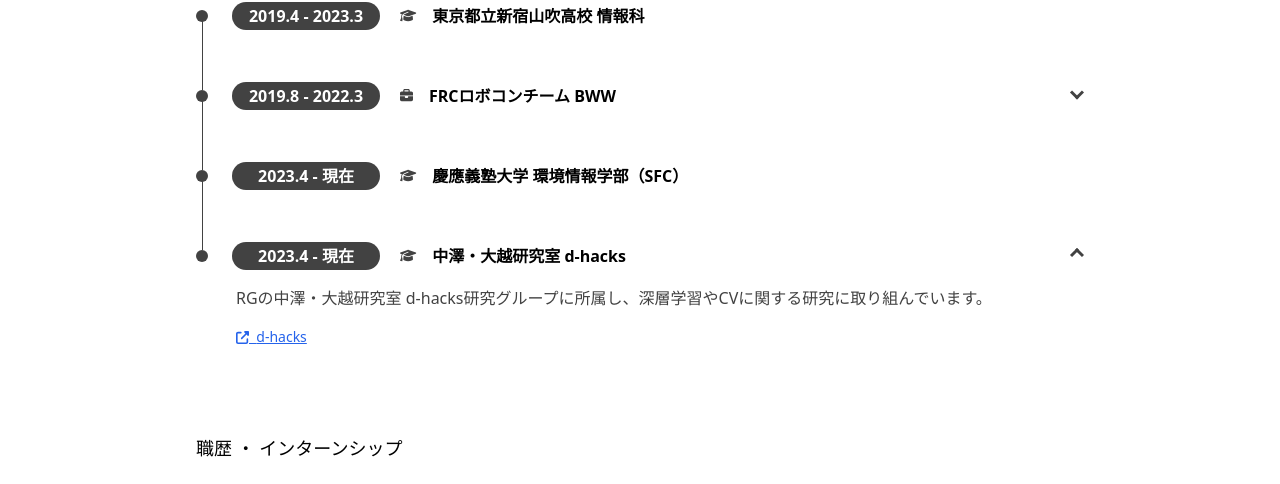
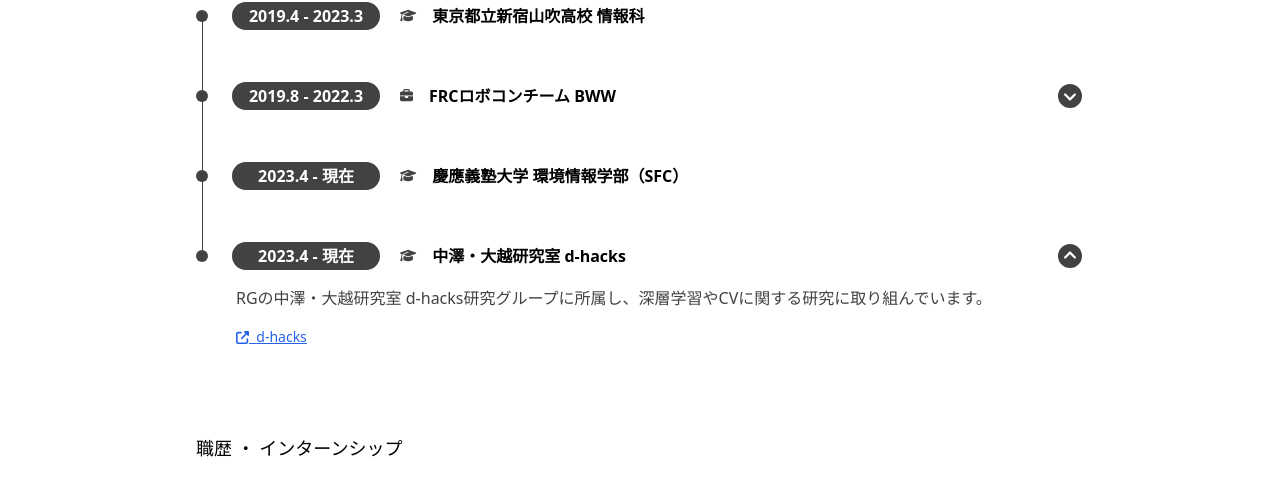
Before and after one commit to sakusaku3939/my-page, a Next.js app: page /profile in a window 1280 px wide. Shown: the part 267-751 px from the top of the page. Built offline with nearby package versions, Linux system fonts and the light colour scheme; no server answers; a web font is replaced by a local one.

Commit message:
Improve visibility of accordion arrows

```diff
--- a/src/components/organism/Timeline/Timeline.module.css
+++ b/src/components/organism/Timeline/Timeline.module.css
@@ -45,23 +45,30 @@
 
 .arrow {
     position: absolute;
-    top: 8px;
+    top: 2px;
     right: 2px;
-    width: 10px;
-    height: 10px;
-    border-bottom: 3px solid var(--grey);
-    border-right: 3px solid var(--grey);
-    transform: translateY(-25%) rotate(45deg);
-    content: '';
+    width: 24px;
+    height: 24px;
+    background-color: var(--background-color);
+    border-radius: 50%;
+    display: flex;
+    align-items: center;
+    justify-content: center;
+}
+
+.arrowIcon {
+    color: var(--text-grey);
+    font-size: 24px;
     transition: transform 0.3s ease-out;
+    transform: rotate(-90deg);
 }
 
 .accordion.open .content {
     opacity: 1;
 }
 
-.accordion.open .arrow {
-    transform: rotate(225deg);
+.accordion.open .arrowIcon {
+    transform: rotate(90deg);
 }
 
 .titleWrapper {
--- a/src/components/organism/Timeline/Timeline.tsx
+++ b/src/components/organism/Timeline/Timeline.tsx
@@ -1,6 +1,6 @@
 import timeline from "@/components/organism/Timeline/Timeline.module.css";
 import { FontAwesomeIcon } from "@fortawesome/react-fontawesome";
-import { faUpRightFromSquare, IconDefinition } from "@fortawesome/free-solid-svg-icons";
+import { faChevronCircleLeft, faUpRightFromSquare, IconDefinition } from "@fortawesome/free-solid-svg-icons";
 import { ReactNode, useState, useRef, useEffect } from "react";
 import Link from "next/link";
 
@@ -63,7 +63,12 @@ const TimeLineItem = ({ date, icon, title, open = false, children }: TimeLineIte
                 <FontAwesomeIcon className={timeline.icon} icon={icon} />
                 <span>{title}</span>
               </div>
-              {children && <div className={timeline.arrow} />}
+              {children && <div className={timeline.arrow}>
+                <FontAwesomeIcon
+                  icon={faChevronCircleLeft}
+                  className={timeline.arrowIcon}
+                />
+              </div>}
             </div>
           </div>
           {children && (
```
